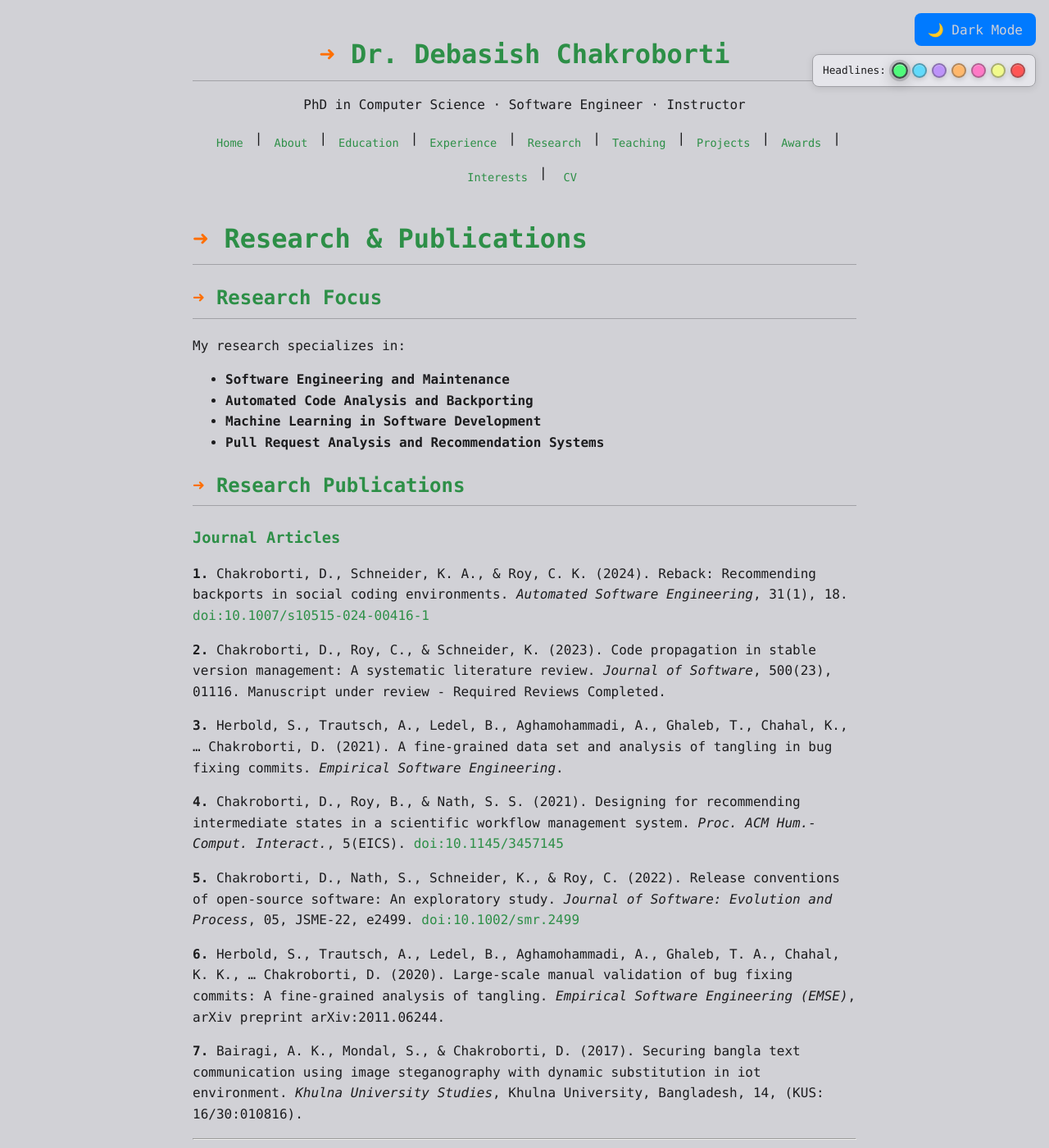
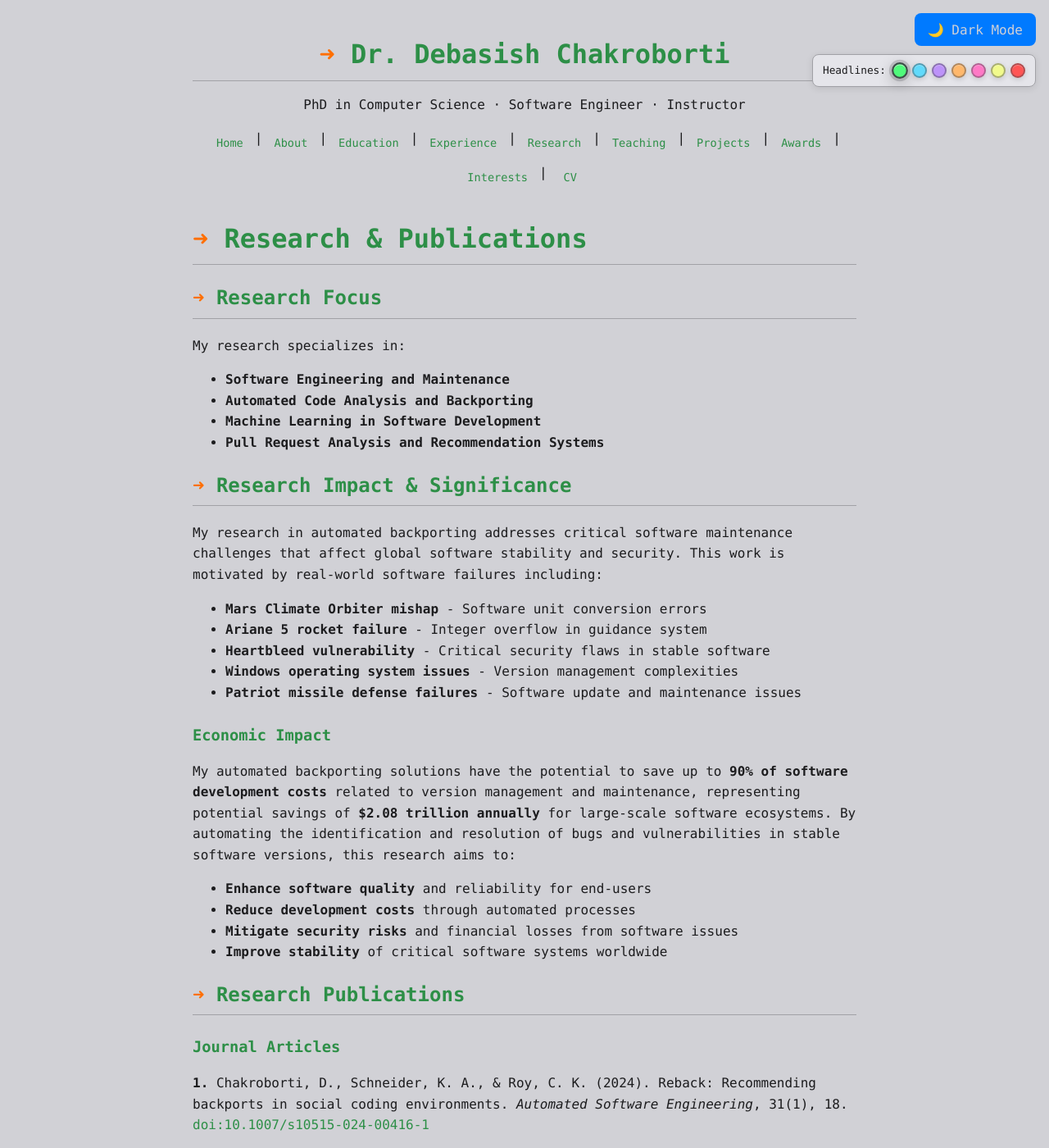
Before and after one commit to joydeba/joydeba.github.io, a Jekyll site: the page built from research.md, in a window 1280 px wide and 1400 px high. Shown: the whole window at 82% size. Built offline with Jekyll 4.4.1, drawn with Linux system fonts in a browser that asks for light colours; some of the changed text lies outside the part shown.

Commit message:
Update awards and research sections to include new roles and contributions, enhancing the representation of academic service and community support activities. Revise dissertation title for clarity and add significant research impact details, emphasizing the economic benefits of automated backporting solutions.

```diff
--- a/research.md
+++ b/research.md
@@ -12,6 +12,24 @@
 - **Automated Code Analysis and Backporting**
 - **Machine Learning in Software Development**
 - **Pull Request Analysis and Recommendation Systems**
+
+## Research Impact & Significance
+
+My research in automated backporting addresses critical software maintenance challenges that affect global software stability and security. This work is motivated by real-world software failures including:
+
+- **Mars Climate Orbiter mishap** - Software unit conversion errors
+- **Ariane 5 rocket failure** - Integer overflow in guidance system
+- **Heartbleed vulnerability** - Critical security flaws in stable software
+- **Windows operating system issues** - Version management complexities
+- **Patriot missile defense failures** - Software update and maintenance issues
+
+### Economic Impact
+My automated backporting solutions have the potential to save up to **90% of software development costs** related to version management and maintenance, representing potential savings of **$2.08 trillion annually** for large-scale software ecosystems. By automating the identification and resolution of bugs and vulnerabilities in stable software versions, this research aims to:
+
+- **Enhance software quality** and reliability for end-users
+- **Reduce development costs** through automated processes
+- **Mitigate security risks** and financial losses from software issues
+- **Improve stability** of critical software systems worldwide
 
 ## Research Publications
 
@@ -85,4 +103,26 @@
 - **Empirical Software Engineering Journal**
 - **ACM Human-Computer Interaction**
 
+---
+
+## Academic Service & Peer Review
+
+### Conference & Journal Reviews
+Served as sub-reviewer for numerous prestigious venues including:
+- **ICSME 2023** (International Conference on Software Maintenance and Evolution)
+- **SANER 2023** (International Conference on Software Analysis, Evolution and Reengineering)
+- **FSE** (ACM Joint European Software Engineering Conference and Symposium)
+- **JSS** (Journal of Systems and Software) - 2020, 2022
+- **ASE 2020** (Automated Software Engineering)
+- **MSR** (Mining Software Repositories)
+- **ICSE 2020** (Tool Demo Track)
+- **IWSC 2020** (International Workshop on Software Clones)
+- **ICSA** (International Conference on Software Architecture)
+- **ISEC 2022** (Innovations in Software Engineering Conference)
+
+### Editorial & Organizational Service
+- **Lead Organizer**: 7th Symposium on Innovations in Computer Science and Applied Computing (ICSAC)
+- **Internal Reviewer**: Provided detailed reviews for lab colleagues' research submissions
+- **Academic Mentorship**: Guided junior researchers in publication preparation
+
 📚 **Complete profile:** [ResearchGate](https://www.researchgate.net/profile/Debasish-Chakroborti) | [Google Scholar](https://scholar.google.com)
```
Also changed, not shown: awards.md (+15 -0 lines), education.md (+1 -1 lines).
